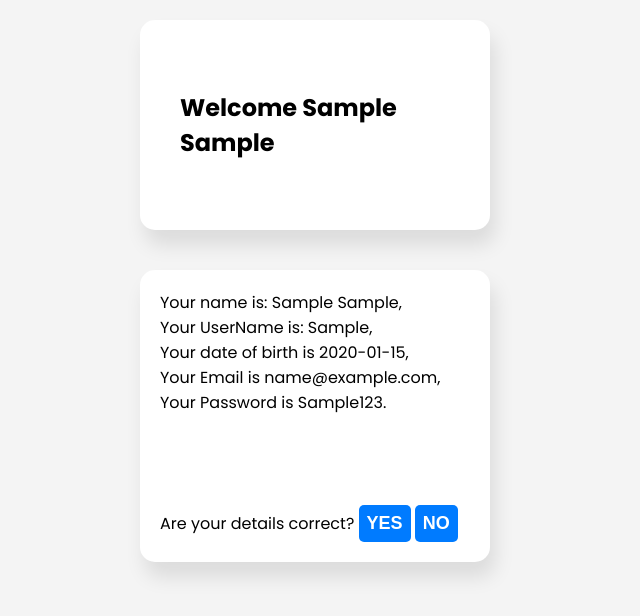
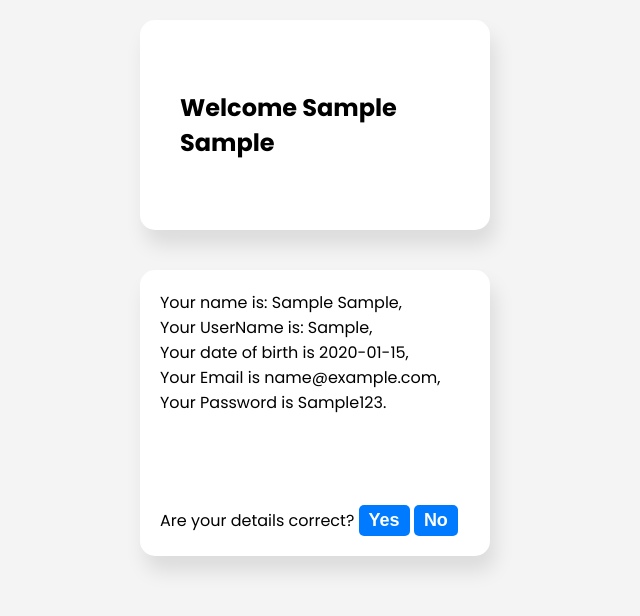
Before and after one commit to kiviekelvin/LandingPage-and-RegistationForm, a plain HTML site: page register.html in a window 1280 px wide. Both pictures are taken after typing "Sample", "Sample", "Sample", "name@example.com", "2020-01-15", "Sample123" into the empty fields and a click on the input "submit". Shown: the whole page, without its empty margins (325-965 px from the left). Drawn offline with Linux system fonts and the light colour scheme; a web font is replaced by a local one.

Commit message:
Confirmation fix added

```diff
--- a/script.js
+++ b/script.js
@@ -11,18 +11,28 @@
             let passWord = document.getElementById("password");
             let email = document.getElementById("email");
 
-            let fullName = fName.value + " " + lName.value;
 
             let h1 = document.querySelector("h1");
             h1.innerText = `Welcome ${fName.value} ${lName.value} `;
             h1.style.display = "block";
 
             let content = document.querySelector(".container");
-            content.innerHTML = `Your name is: ${fName.value} ${lName.value}, <br> Your UserName is: ${uName.value}, <br> Your date of birth is ${birthDate.value}, <br> Your Email is ${email.value}, <br> Your Password is ${passWord.value}. <br><br><br><br> Are your details correct? <input type="submit" value="YES"> <input type="submit" value="NO"> `
+            content.innerHTML = `Your name is: ${fName.value} ${lName.value}, <br> Your UserName is: ${uName.value}, <br> Your date of birth is ${birthDate.value}, <br> Your Email is ${email.value}, <br> Your Password is ${passWord.value}.
+            <br><br><br><br> Are your details correct?        <button class="regit yes">Yes </button>
+            <button class="regit"> <a href="register.html">No</a> </button>`
+
+
 
 
             let hiddenDiv = document.querySelector(".hide");
             hiddenDiv.style.display = "block";
+
+            let confirmed = document.querySelector(".yes");
+
+            confirmed.addEventListener("click", function()   {
+                content.innerHTML = `CONGRATS, You have been registered successfully!`;
+            })
+
 
             // card.addEventListener("mouseover", function () {
             //     hiddenDiv.style.display = "block"; // Show button on hover
--- a/style.css
+++ b/style.css
@@ -62,10 +62,31 @@ input[type="submit"] {
     transition: 0.3s;
 }
 
+.regit {
+    margin-top: 15px;
+    background-color: #007bff;
+    color: white;
+    font-size: 18px;
+    font-weight: bold;
+    cursor: pointer;
+    border: none;
+    transition: 0.3s;
+    padding: 5px 10px;
+    border-radius: 5px;
+}
+
 input[type="submit"]:hover {
     background-color: #0056b3;
 }
 
+.regit:hover {
+    background-color: #0056b3;
+}
+
+a {
+    color: white;
+    text-decoration: none;
+}
 h1 {
     display: none;
     justify-content: center;
--- a/style2.css
+++ b/style2.css
@@ -59,6 +59,7 @@ body {
     margin-left: 8px;
     transition: transform 0.2s ease-in-out;
 }
+
 
 /* Content Grid */
 .content {
```
